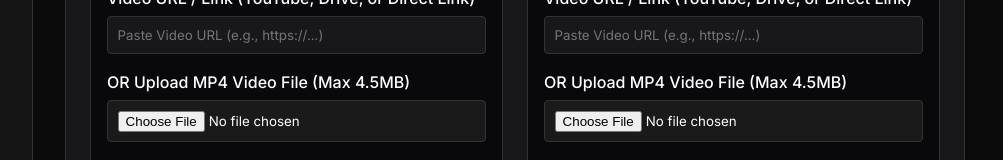
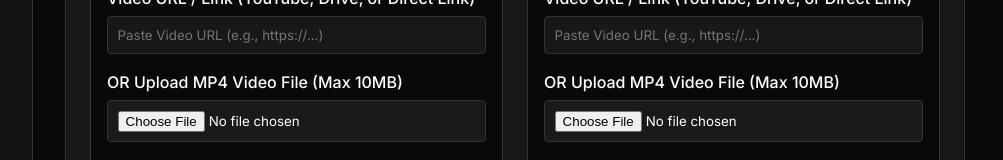
Before and after one commit to shravanshortfact-alt/Champions-karate-club, a Next.js app: page /admin/settings in a window 1280 px wide. Shown: the part 2586-2746 px from the top of the page, without its empty margins (217-1220 px from the left). Built offline with nearby package versions, Linux system fonts and the light colour scheme; no server answers; the database is empty.

Commit message:
Update video upload size limit to 10MB

```diff
--- a/src/app/admin/settings/page.tsx
+++ b/src/app/admin/settings/page.tsx
@@ -156,11 +156,11 @@ export default function AdminSettings() {
     if (!e.target.files || e.target.files.length === 0) return;
     const file = e.target.files[0];
 
-    // Check file size limit for serverless functions (4.5 MB)
-    const maxSizeBytes = 4.5 * 1024 * 1024;
+    // Check file size limit for video upload (10 MB)
+    const maxSizeBytes = 10 * 1024 * 1024;
     if (file.size > maxSizeBytes) {
       const fileSizeMB = (file.size / (1024 * 1024)).toFixed(1);
-      alert(`Selected video file (${fileSizeMB} MB) exceeds Vercel serverless upload limit of 4.5 MB.\n\nTo use videos larger than 4.5 MB (like 5MB, 25MB, etc.):\nPlease paste the Video URL / Link in the field above!`);
+      alert(`Selected video file (${fileSizeMB} MB) exceeds upload limit of 10 MB.\n\nTo use videos larger than 10 MB:\nPlease paste the Video URL / Link in the field above!`);
       return;
     }
 
@@ -418,7 +418,7 @@ export default function AdminSettings() {
                 />
               </div>
               <div className="form-group">
-                <label style={{ color: '#fff', display: 'block', marginBottom: '0.3rem' }}>OR Upload MP4 Video File (Max 4.5MB)</label>
+                <label style={{ color: '#fff', display: 'block', marginBottom: '0.3rem' }}>OR Upload MP4 Video File (Max 10MB)</label>
                 <input
                   type="file"
                   accept="video/*"
```
